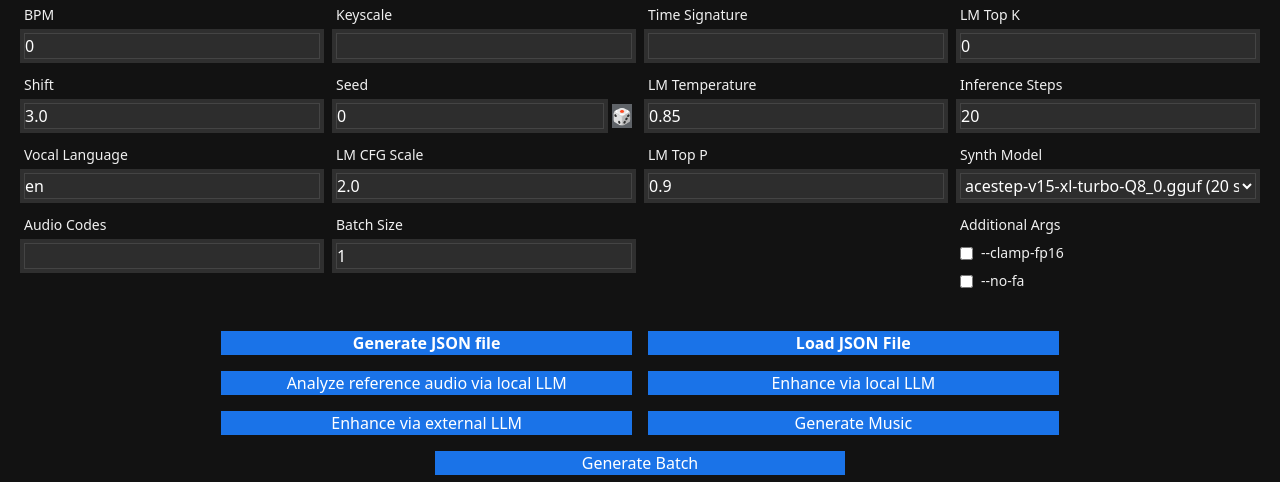
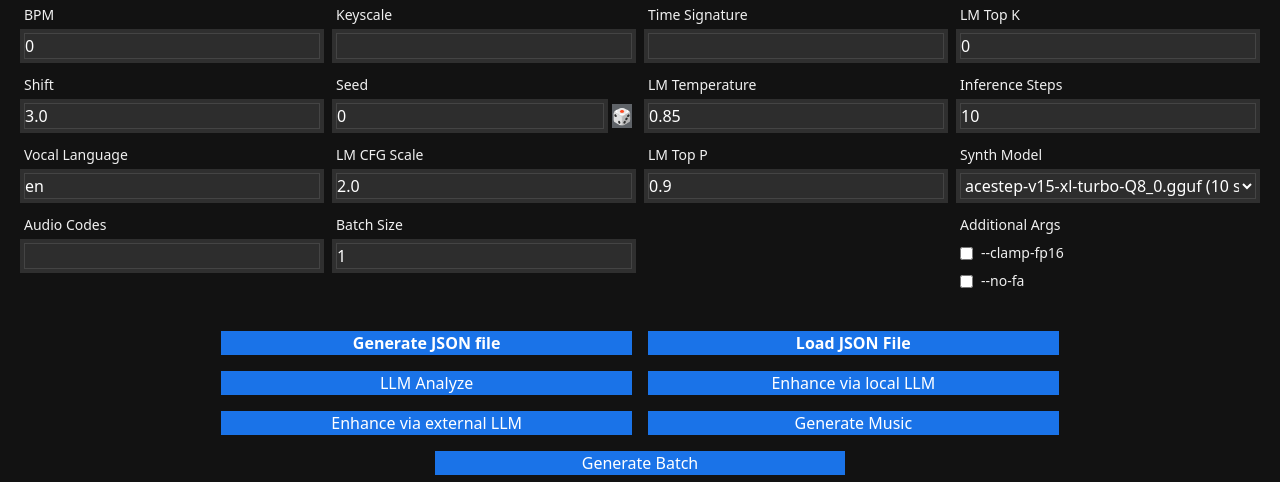
Before and after one commit to Nurb4000/acestep.cpp-simple-GUI, a Flask app: page / in a window 1280 px wide. Shown: the part 1066-1548 px from the top of the page. Run offline with Flask 3, Linux system fonts and the light colour scheme; some libraries are stand-ins or nearby versions.

Commit message:
Updated some of the LLM prompts, and adjusted some defaults
Updated some of the LLM prompts, and adjusted some defaults

```diff
--- a/templates/index.html
+++ b/templates/index.html
@@ -325,7 +325,7 @@ max-width: 160px; /* Keep compact */
 <div class="space-y-2">
 <label class="block text-sm font-medium text-[#f0f0f0]">Synth Model</label>
 <select id="synth_model" name="synth_model" class="text-input w-full bg-[#2d2d2d] text-white border border-[#444]">
-<option value="./models/acestep-v15-xl-turbo-Q8_0.gguf" data-inference-steps="20" selected>acestep-v15-xl-turbo-Q8_0.gguf (20 steps)</option>
+<option value="./models/acestep-v15-xl-turbo-Q8_0.gguf" data-inference-steps="10" selected>acestep-v15-xl-turbo-Q8_0.gguf (10 steps)</option>
 <option value="./models/acestep-v15-xl-base-Q8_0.gguf" data-inference-steps="50">acestep-v15-xl-base-Q8_0.gguf (50 steps)</option>
 <option value="./models/acestep-v15-turbo-Q8_0.gguf" data-inference-steps="10">acestep-v15-turbo-Q8_0.gguf (10 steps)</option>
 <option value="./models/acestep-v15-sft-Q8_0.gguf" data-inference-steps="30">acestep-v15-sft-Q8_0.gguf (30 steps)</option>
@@ -362,7 +362,7 @@ Load JSON File
 </button>
 <!-- LLM Analyze Button -->
 <button type="button" id="analyzeBtn" class="btn btn-primary w-1/3 text-white bg-[#1a73e8] hover:bg-[#1557b0]">
-Analyze reference audio via local LLM
+LLM Analyze
 </button>
 <!-- Enhance via Local LLM Button -->
 <button type="button" id="enhanceBtn" class="btn btn-primary w-1/3 text-white bg-[#1a73e8] hover:bg-[#1557b0]">Enhance via local LLM</button>
@@ -560,7 +560,7 @@ $('#caption').val(response.enhanced_data.caption || '');
 $('#lyrics').val(response.enhanced_data.lyrics || '[instrumental]');
 $('#duration').val(response.enhanced_data.duration || 0);
 $('#bpm').val(response.enhanced_data.bpm || 0);
-$('#shift').val(response.enhanced_data.shift || 0);
+$('#shift').val(response.enhanced_data.shift || 3.0);
 $('#keyscale').val(response.enhanced_data.keyscale || '');
 $('#seed').val(response.enhanced_data.seed || -1);
 $('#lm_temperature').val(response.enhanced_data.lm_temperature || 0.85);
```
